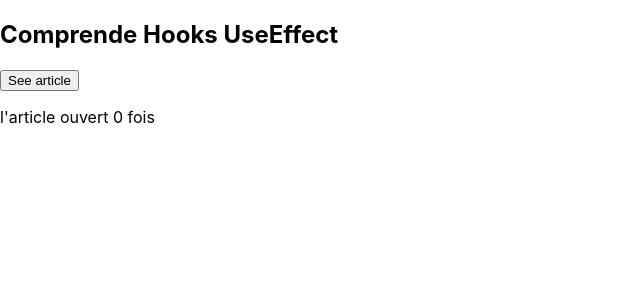
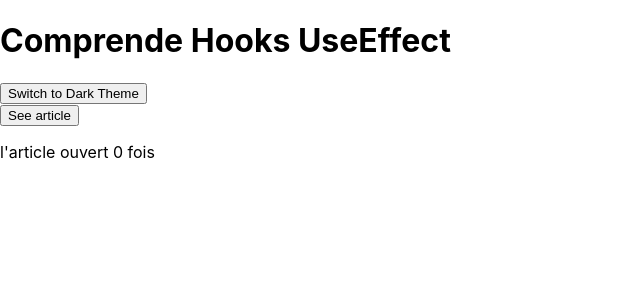
Before and after one commit to Bayelaye313/reactIntro, a React (Create React App) app in the folder reactconcepts/: page / in a window 1280 px wide. Shown: the top 300 px of the page, without its empty margins (0-640 px from the left). Built offline with nearby package versions, Linux system fonts and the light colour scheme; no server answers.

Commit message:
usecontxt

```diff
--- a/reactconcepts/src/App3.js
+++ b/reactconcepts/src/App3.js
@@ -1,6 +1,7 @@
 import React, { useState } from 'react'
 import Article from './useeffects/Article'
 import { useEffect } from 'react'
+import Header from './useeffects/Header'
 
 function App3() {
   const [viewArticle, setViewArticle] = useState(false)
@@ -24,7 +25,7 @@ function App3() {
   }, [])
   return (
     <div>
-      <h2>Comprende Hooks UseEffect </h2>
+      <Header title = 'Comprende Hooks UseEffect' />
       <button onClick={toggleView} > {viewArticle ?'Hide Article': 'See article'}  </button>
       <p> l'article ouvert {countView} fois </p>
       {
--- /dev/null
+++ b/reactconcepts/src/context/ThemeProvider.jsx
@@ -0,0 +1,18 @@
+import React, { createContext, useState } from "react";
+
+export const ThemeContext = createContext();
+
+function ThemeProvider({ children }) {
+  const [theme, setTheme] = useState(false);
+
+  const toggleTheme = () => {
+    setTheme((prevTheme) => !prevTheme);
+  };
+  return (
+    <ThemeContext.Provider value={{ theme, toggleTheme }}>
+      {children}
+    </ThemeContext.Provider>
+  );
+}
+
+export default ThemeProvider;
--- a/reactconcepts/src/index.js
+++ b/reactconcepts/src/index.js
@@ -10,13 +10,16 @@ import AppReactivityConcept from './App2';
 import App from './App';
 
 import App3 from './App3';
+import ThemeProvider from './context/ThemeProvider';
 
 const root = ReactDOM.createRoot(document.getElementById('root'));
 root.render(
   <React.StrictMode>
     {/* <AppUiConcept /> */}
     {/* <AppReactivityConcept/> */}
+    <ThemeProvider>
     <App3/>
+    </ThemeProvider>
   </React.StrictMode>
 );
 
--- a/reactconcepts/src/useeffects/Article.jsx
+++ b/reactconcepts/src/useeffects/Article.jsx
@@ -1,4 +1,5 @@
-import React, { useEffect, useState } from "react";
+import React, { useContext, useEffect, useState } from "react";
+import { ThemeContext } from "../context/ThemeProvider";
 
 function Article({ title, children }) {
   function convertSecondsToHMS(seconds) {
--- /dev/null
+++ b/reactconcepts/src/useeffects/Header.jsx
@@ -0,0 +1,22 @@
+import React, { useContext } from "react";
+import { ThemeContext } from "../context/ThemeProvider";
+
+function Header({ title }) {
+  const { theme, toggleTheme } = useContext(ThemeContext);
+
+  return (
+    <header
+      style={{
+        background: theme ? "#333" : "#fff",
+        color: theme ? "#fff" : "#000",
+      }}
+    >
+      <h1> {title} </h1>
+      <button onClick={toggleTheme}>
+        Switch to {theme ? "Light" : "Dark"} Theme
+      </button>
+    </header>
+  );
+}
+
+export default Header;
```
